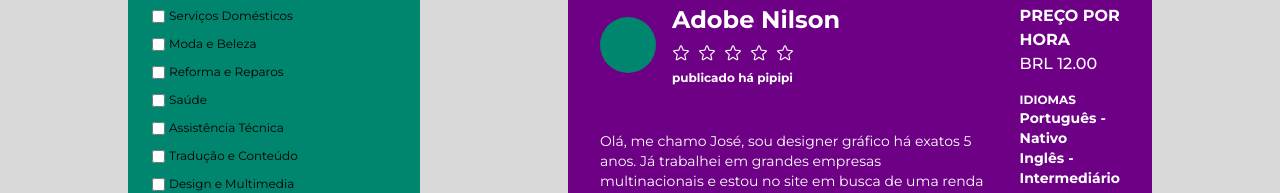
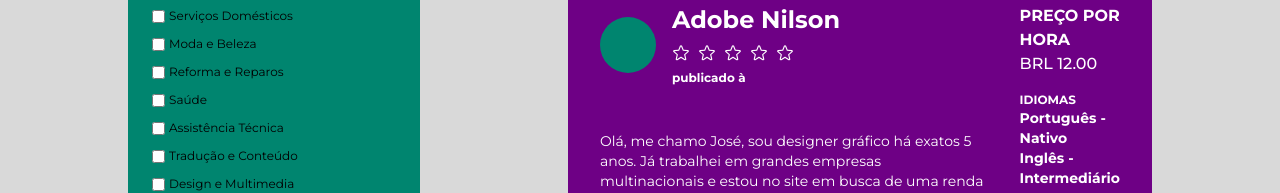
Before and after one commit to PedroV1dal/ITrabs-New-Version, a React (Vite) app in the folder client/: page /encontrarprofissionais in a window 1280 px wide. Shown: the part 244-437 px from the top of the page. Built offline with nearby package versions, Linux system fonts and the light colour scheme; some icons are missing; the HTML template or start-up script is replaced by a standard one.

Commit message:
adição de card anuncios

```diff
--- a/client/src/assets/pages/EncontrarProfissionais.jsx
+++ b/client/src/assets/pages/EncontrarProfissionais.jsx
@@ -37,7 +37,7 @@ export const EncontrarProfissionais = () => {
                     <Star size={18} className='text-white' />
                     <Star size={18} className='text-white' />
                   </div>
-                  <p className="font-bold text-white text-xs">publicado há pipipi</p>
+                  <p className="font-bold text-white text-xs">publicado à</p>
 
                 </div>
               </div>
```
